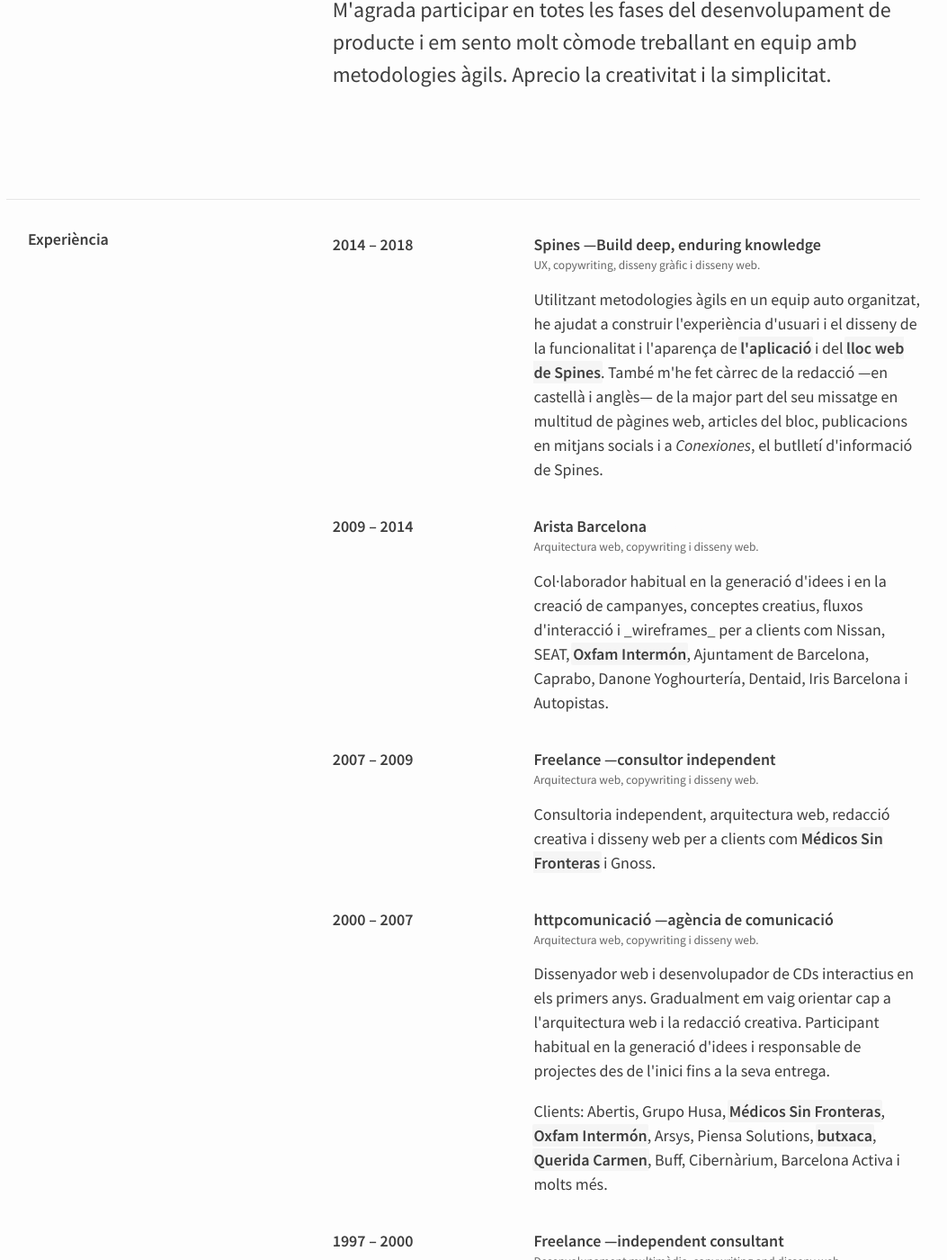
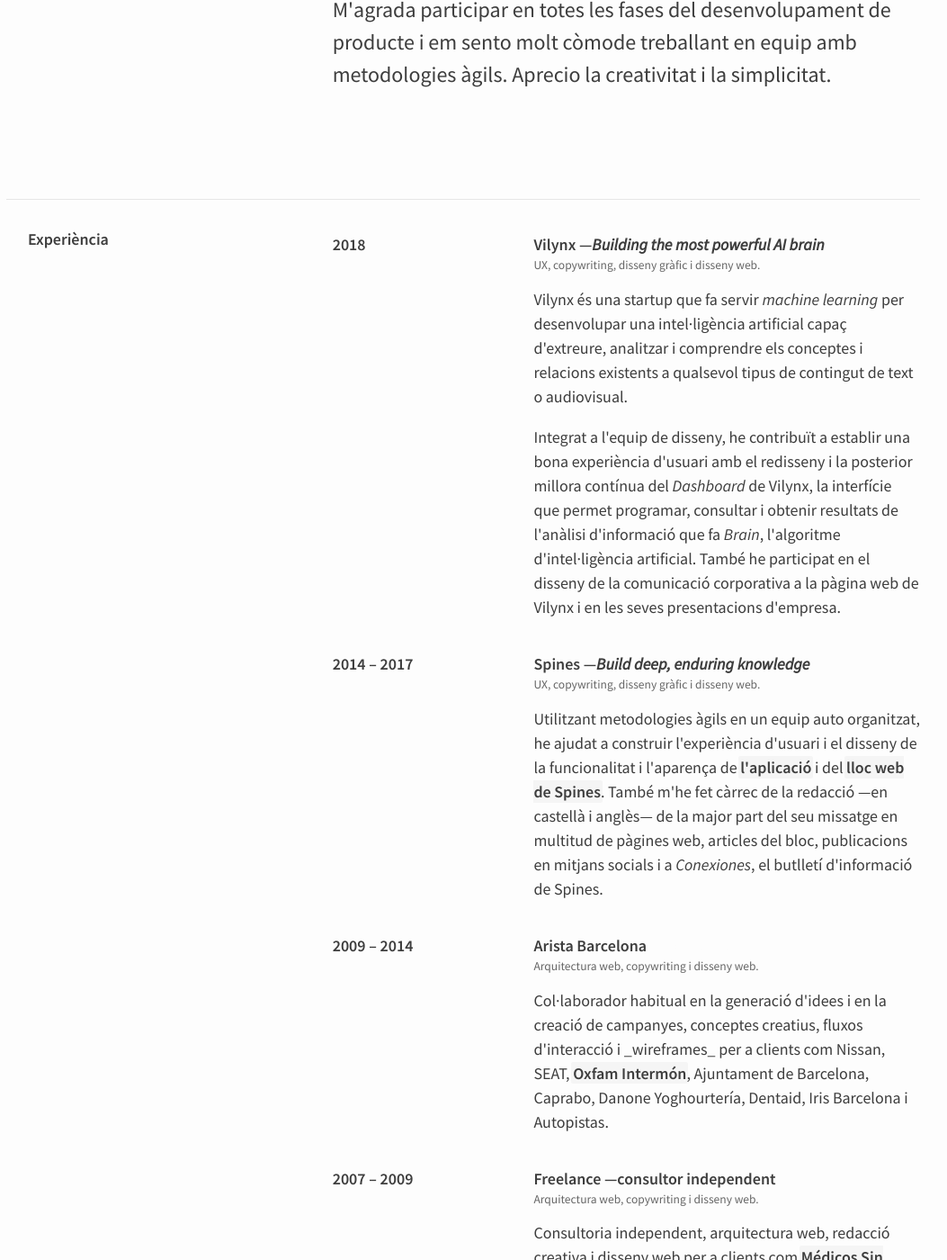
Before and after one commit to AdrianoLatorre/adriano.latorre.info, a Jekyll site: the page built from profile.ca.md, in a window 1280 px wide and 1400 px high, scrolled down 748 px. Shown: the whole window at 90% size, without its empty margins (113-1166 px from the left). Built offline with Jekyll 4.4.1, drawn with Linux system fonts in a browser that asks for light colours; some of the changed text lies outside the part shown.

Commit message:
Update the profile

```diff
--- a/profile.ca.md
+++ b/profile.ca.md
@@ -25,10 +25,19 @@
         <dl class="profile-experience">
           <div class="grid gutter">
             <div class="grid-33 h-i">
-              <dt>2014 – 2018</dt>
+              <dt>2018</dt>
             </div>
             <div class="grid-66 h-i">
-              <dd>Spines —Build deep, enduring knowledge</dd>
+              <dd>Vilynx —<em>Building the most powerful AI brain</em></dd>
+              <dd class="subtitle">UX, copywriting, disseny gràfic i disseny web.</dd>
+              <dd>Vilynx és una startup que fa servir <em>machine learning</em> per desenvolupar una intel·ligència artificial capaç d'extreure, analitzar i comprendre els conceptes i relacions existents a qualsevol tipus de contingut de text o audiovisual.</dd>
+              <dd>Integrat a l'equip de disseny, he contribuït a establir una bona experiència d'usuari amb el redisseny i la posterior millora contínua del <em>Dashboard</em> de Vilynx, la interfície que permet programar, consultar i obtenir resultats de l'anàlisi d'informació que fa <em>Brain</em>, l'algoritme d'intel·ligència artificial. També he participat en el disseny de la comunicació corporativa a la pàgina web de Vilynx i en les seves presentacions d'empresa.</dd>
+            </div>
+            <div class="grid-33 h-i">
+              <dt>2014 – 2017</dt>
+            </div>
+            <div class="grid-66 h-i">
+              <dd>Spines —<em>Build deep, enduring knowledge</em></dd>
               <dd class="subtitle">UX, copywriting, disseny gràfic i disseny web.</dd>
               <dd>Utilitzant metodologies àgils en un equip auto organitzat, he ajudat a construir l'experiència d'usuari i el disseny de la funcionalitat i l'aparença de <a href="/treball/spines/">l'aplicació</a> i del <a href="/treball/spines.me/">lloc web de Spines</a>. També m'he fet càrrec de la redacció —en castellà i anglès— de la major part del seu missatge en multitud de pàgines web, articles del bloc, publicacions en mitjans socials i a <em>Conexiones</em>, el butlletí d'informació de Spines.</dd>
             </div>
@@ -61,7 +70,7 @@
               <dt>1997 – 2000</dt>
             </div>
             <div class="grid-66 h-i">
-              <dd>Freelance —independent consultant</dd>
+              <dd>Freelance —consultor independent</dd>
               <dd class="subtitle">Desenvolupament multimèdia, copywriting and disseny web.</dd>
               <dd class="hid">Primers projectes professionals desenvolupats de forma independent i col·laboracions freqüents amb petites empreses.</dd>
             </div>
```
Also changed, not shown: profile.en.md (+11 -2 lines), profile.es.md (+11 -2 lines).
